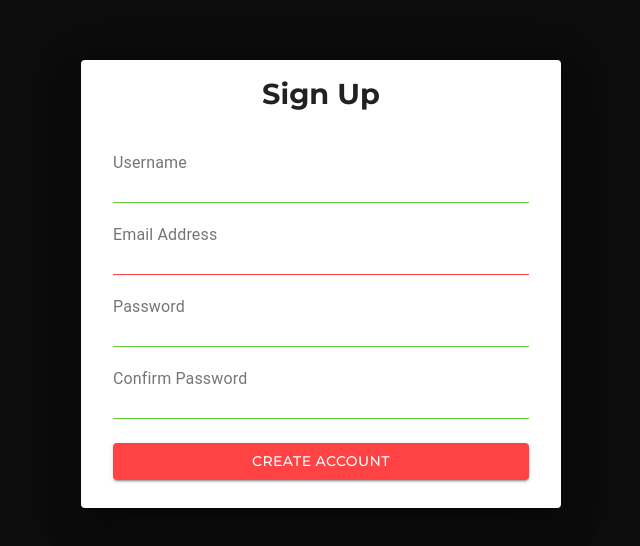
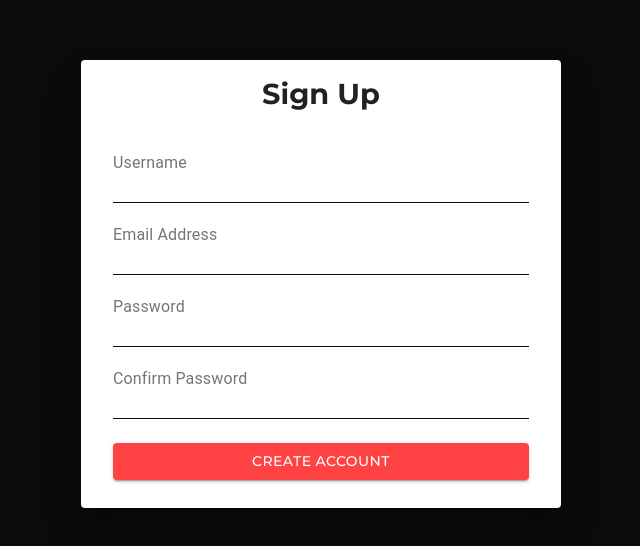
Before and after one commit to kblair40/signup, a React (Create React App) app: page / in a window 1280 px wide. Shown: the part 116-662 px from the top of the page, without its empty margins (319-959 px from the left). Built offline with nearby package versions, Linux system fonts and the light colour scheme.

Commit message:
Add touched validation for all inputs

```diff
--- a/src/components/Form/Form.js
+++ b/src/components/Form/Form.js
@@ -33,6 +33,16 @@ const useStyles = makeStyles((theme) => ({
     background: "#ff4244",
     fontFamily: "Montserrat",
   },
+  inputNotTouched: {
+    width: "100%",
+    "&:before": {
+      borderColor: "#0c0c0d",
+    },
+    "&:after": {
+      borderColor: "#0c0c0d",
+    },
+  },
+
   inputValid: {
     width: "100%",
     "&:before": {
@@ -60,6 +70,14 @@ const Form = () => {
   const [anchorEl, setAnchorEl] = useState(null);
   const [open, setOpen] = useState(false);
   const [targetName, setTargetName] = useState("");
+  const [hasBeenTouched, setHasBeenTouched] = useState({
+    username: false,
+    email: false,
+    password: false,
+    confirmPassword: false,
+  });
+  const [confirmPasswordHasBeenTouched, setConfirmPasswordHasBeenTouched] =
+    useState(false);
 
   const dispatch = useDispatch();
 
@@ -98,18 +116,24 @@ const Form = () => {
   };
 
   const handleUsernameChange = (e) => {
+    setHasBeenTouched((state) => ({ ...state, username: true }));
     dispatch(authActions.handleUsernameChange({ username: e.target.value }));
   };
 
   const handleEmailChange = (e) => {
+    setHasBeenTouched((state) => ({ ...state, email: true }));
+
     dispatch(authActions.handleEmailChange({ email: e.target.value }));
   };
 
   const handlePasswordChange = (e) => {
+    setHasBeenTouched((state) => ({ ...state, password: true }));
+
     dispatch(authActions.handlePasswordChange({ password: e.target.value }));
   };
 
   const handleConfirmPasswordChange = (e) => {
+    setHasBeenTouched((state) => ({ ...state, confirmPassword: true }));
     dispatch(
       authActions.handleConfirmPasswordChange({
         confirmPassword: e.target.value,
@@ -122,19 +146,10 @@ const Form = () => {
     dispatch(authActions.clearForm());
   };
 
-  const setClasses = (target) => {
-    if (target === "username") {
-      console.log("username");
-      console.log(
-        !usernameHasInvalidLength && !usernameHasInvalidChars
-          ? "Error"
-          : "Valid"
-      );
-      return !usernameHasInvalidLength && !usernameHasInvalidChars
-        ? "Error"
-        : "Valid";
-    }
-  };
+  console.log("TOUCHED STATE:", hasBeenTouched);
+  console.log(hasBeenTouched.username);
+  console.log(hasBeenTouched.email);
+  console.log(hasBeenTouched.password);
 
   return (
     <AuthCard>
@@ -147,10 +162,11 @@ const Form = () => {
               onChange={handleUsernameChange}
               name="username"
               classes={{
-                root:
-                  !usernameHasInvalidLength && !usernameHasInvalidChars
-                    ? classes.inputValid
-                    : classes.inputError,
+                root: !hasBeenTouched.username
+                  ? classes.inputNotTouched
+                  : !usernameHasInvalidLength && !usernameHasInvalidChars
+                  ? classes.inputValid
+                  : classes.inputError,
               }}
               type="text"
               inputProps={{
@@ -167,7 +183,11 @@ const Form = () => {
               onChange={handleEmailChange}
               name="email"
               classes={{
-                root: emailHasError ? classes.inputValid : classes.inputError,
+                root: !hasBeenTouched.email
+                  ? classes.inputNotTouched
+                  : emailHasError
+                  ? classes.inputValid
+                  : classes.inputError,
               }}
               type="text"
               inputProps={{
@@ -183,7 +203,13 @@ const Form = () => {
             <Input
               name="password"
               onChange={handlePasswordChange}
-              classes={{ root: classes.inputValid }}
+              classes={{
+                root: !hasBeenTouched.password
+                  ? classes.inputNotTouched
+                  : !passwordHasInvalidLength && !passwordHasInvalidChars
+                  ? classes.inputValid
+                  : classes.inputError,
+              }}
               type="text"
               inputProps={{
                 onKeyPress: handleKeyPress,
@@ -198,7 +224,13 @@ const Form = () => {
             <Input
               name="confirmPassword"
               onChange={handleConfirmPasswordChange}
-              classes={{ root: classes.inputValid }}
+              classes={{
+                root: !hasBeenTouched.confirmPassword
+                  ? classes.inputNotTouched
+                  : passwordsMatch
+                  ? classes.inputValid
+                  : classes.inputError,
+              }}
               type="text"
               inputProps={{
                 onKeyPress: handleKeyPress,
--- a/src/components/Form/FormPopperContent.js
+++ b/src/components/Form/FormPopperContent.js
@@ -12,7 +12,7 @@ const useStyles = makeStyles((theme) => ({
     alignItems: "center",
     justifyContent: "space-between",
     padding: 0,
-    margin: 0,
+    margin: "1rem",
   },
   showValidity: {
     fontSize: ".8rem",
@@ -31,7 +31,7 @@ const useStyles = makeStyles((theme) => ({
   },
   errorIcon: {
     color: "#ff4244",
-    margin: 0,
+    marginBottom: ".25rem",
     padding: 0,
   },
   validIcon: {
```
